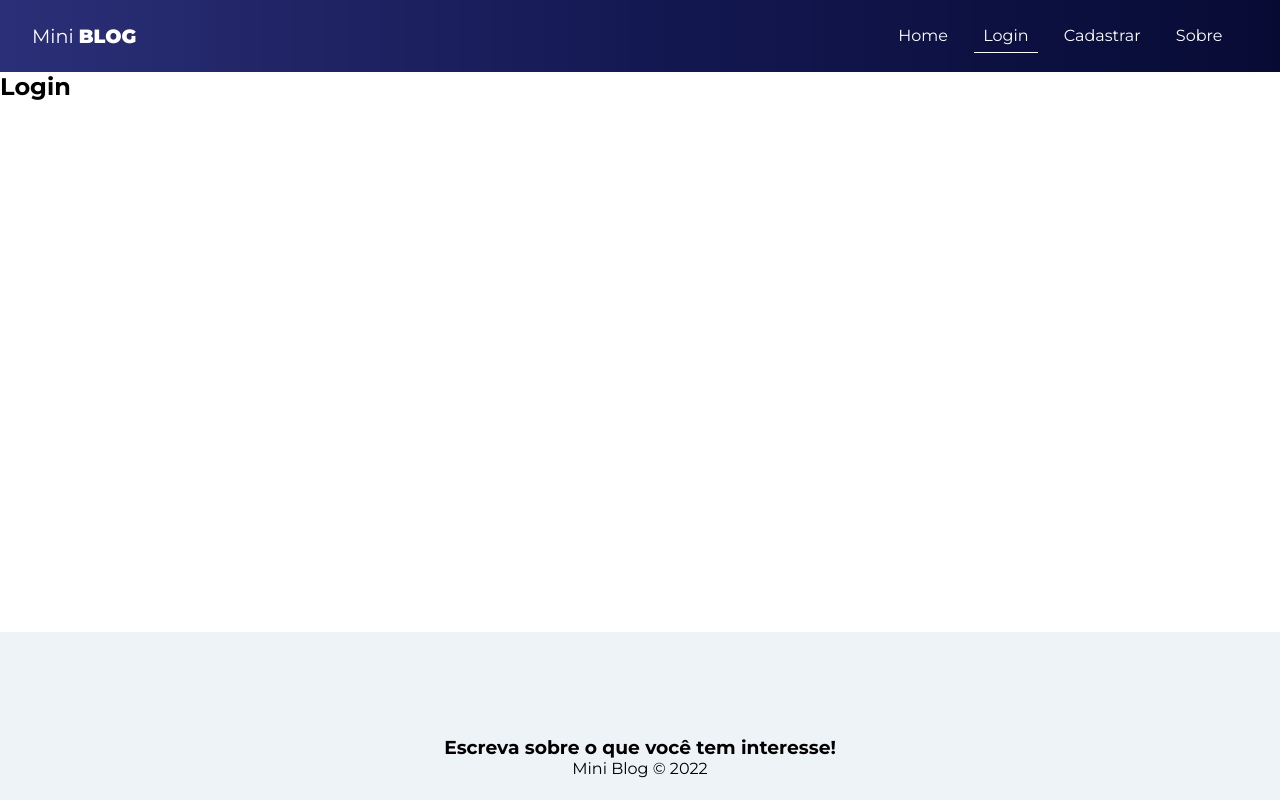
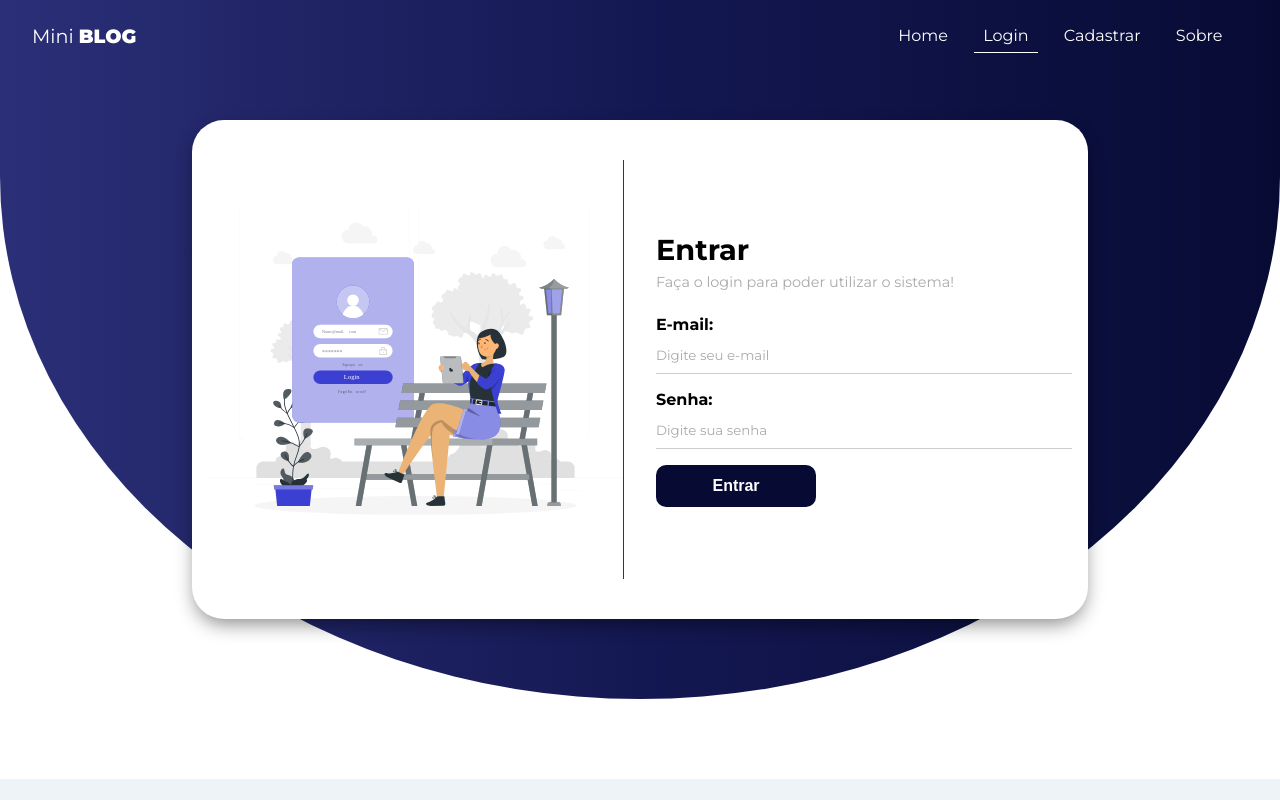
Before and after one commit to GilbertoScript/Mini-blog, a React (Vite) app: page /login in a window 1280 px wide. Shown: the top 800 px of the page. Built offline with nearby package versions, Linux system fonts and the light colour scheme; no server answers.

Commit message:
Feature: :sparkles: Login page structure

```diff
--- a/src/App.jsx
+++ b/src/App.jsx
@@ -5,10 +5,10 @@
 
 // Hooks
 import { useState, useEffect } from 'react';
-import { useAuthentication } from './hooks/useAuthentication'
+import { useAuthentication } from './hooks/useAuthentication';
 
 // Context
-import { AuthProvider } from './context/AuthContext'
+import { AuthProvider } from './context/AuthContext';
 
 // Pages
 import Home from './pages/Home/Home';
--- a/src/App.scss
+++ b/src/App.scss
@@ -35,6 +35,8 @@
         padding: 10px 15px;
         font-size: 1rem;
         transition: .4s;
+        min-width: 10rem;
+        height: 2.65rem;
 
         &:hover {
             background-color: lighten(#070b34, 10%);
@@ -101,7 +103,6 @@
 
     // Form styles
     form {
-        margin: 0 auto;
 
         label {
             display: flex;
--- /dev/null
+++ b/src/components/SpinnerButton/SpinnerButton.jsx
@@ -0,0 +1,14 @@
+import styles from './SpinnerButton.module.scss';
+
+const SpinnerButton = () => {
+
+	return (
+		<>
+			<button className={`${styles.spinnerButton} btn`}>
+				<div className={styles.spinner}></div>
+			</button>
+		</>
+	)
+}
+
+export default SpinnerButton;
--- /dev/null
+++ b/src/components/SpinnerButton/SpinnerButton.module.scss
@@ -0,0 +1,21 @@
+.spinnerButton {
+    display: flex;
+    justify-content: center;
+    align-items: center;
+
+    .spinner {
+        width: 30px;
+        height: 30px;
+        border-radius: 50%;
+        background: radial-gradient(farthest-side,#141852 94%,#0000) top/9px 9px no-repeat,
+         conic-gradient(#0000 30%,#141852);
+        -webkit-mask: radial-gradient(farthest-side,#0000 calc(100% - 9px),#000 0);
+        animation: spinner-c7wet2 0.8s infinite linear;
+    }
+}
+
+@keyframes spinner-c7wet2 {
+   100% {
+      transform: rotate(1turn);
+   }
+}
--- a/src/pages/Login/Login.jsx
+++ b/src/pages/Login/Login.jsx
@@ -1,11 +1,90 @@
 import styles from './Login.module.scss'
+import loginImg from '../../assets/login.svg'
+
+import { useState, useEffect } from 'react'
+import { useAuthentication } from '../../hooks/useAuthentication'
+import SpinnerButton from '../../components/SpinnerButton/SpinnerButton'
 
 const Login = () => {
 
+	// States do form
+	const [email, setEmail] = useState('');
+	const [password, setPassword] = useState('');
+	const [error, setError] = useState('');
+
+	const { createUser, error: authError, loading } = useAuthentication();
+
+	const handleSubmit = async (e) => {
+		e.preventDefault();
+		setError('');
+
+		const user = {
+			email,
+			password
+		}
+
+		const res = await createUser(user);
+
+		console.log(res);
+		setEmail('');
+		setPassword('');
+	}
+
+	// Mapear se o erro do firebase mudou
+	useEffect(() => {
+
+		if(authError) {
+			setError(authError);
+		}
+
+	}, [authError])
+
 	return (
-		<>
-			<h2>Login</h2>
-		</>
+		<div className={styles.login}>
+			<div className={styles.formBox}>
+
+				<div className={styles.imageColumn}>
+					<img src={loginImg} alt="Imagem de login" />
+				</div>
+
+				<div className={styles.formColumn}>
+					<h1>Entrar</h1>
+					<p>Faça o login para poder utilizar o sistema!</p>
+
+					{error && (<p className="error">{error}</p>)}
+
+					<form onSubmit={handleSubmit}>
+
+						<label>
+							<span>E-mail:</span>
+							<input
+								type="email"
+								name="email"
+								placeholder="Digite seu e-mail"
+								value={email}
+								onChange={(e) => {setEmail(e.target.value)}}
+								required
+							/>
+						</label>
+
+						<label>
+							<span>Senha:</span>
+							<input
+								type="password"
+								name="password"
+								placeholder="Digite sua senha"
+								value={password}
+								onChange={(e) => {setPassword(e.target.value)}}
+								required
+							/>
+						</label>
+
+						{!loading && (<button className="btn">Entrar</button>)}
+						{loading && (<SpinnerButton />)}
+					</form>
+				</div>
+			</div>
+		</div>
 	)
 }
 
--- a/src/pages/Login/Login.module.scss
+++ b/src/pages/Login/Login.module.scss
@@ -0,0 +1,55 @@
+.login {
+	background-color: #000;
+	border-radius: 0 0 60% 60%/0 0 100% 100%;
+	padding-bottom: 5rem;
+	background: #2b2f77;
+	background: -webkit-linear-gradient(90deg, #2b2f77 0%, #141852 50%, #070b34 100%);
+	background: linear-gradient(90deg, #2b2f77 0%, #141852 50%, #070b34 100%);
+	padding-top: 3rem;
+	display: flex;
+	justify-content: center;
+
+	.formBox {
+		display: flex;
+		justify-content: center;
+		gap: 2rem;
+
+		width: 70%;
+		border-radius: 2rem;
+		padding: 2.5rem 1rem;
+		background: #fff;
+		-webkit-box-shadow: 0 8px 19px -3.5px rgba(0, 0, 0, 0.47);
+		-moz-box-shadow: 0 8px 19px -3.5px rgba(0, 0, 0, 0.47);
+		box-shadow: 0 8px 19px -3.5px rgba(0, 0, 0, 0.47);
+
+		.imageColumn {
+			width: 50%;
+			border-right: 1px solid #2b2f77;
+		}
+
+		.formColumn {
+			width: 50%;
+			display: flex;
+			flex-direction: column;
+			justify-content: center;
+
+			h1 {
+				font-size: 1.8rem;
+				margin-bottom: 0.35rem;
+			}
+
+			p {
+				font-size: 0.9rem;
+				color: #aaa;
+				margin-bottom: 1.5rem;
+			}
+
+			form {
+
+				label {
+					margin-bottom: 1rem;
+				}
+			}
+		}
+	}
+}
--- a/src/pages/Register/Register.jsx
+++ b/src/pages/Register/Register.jsx
@@ -3,6 +3,7 @@
 
 import { useState, useEffect } from 'react'
 import { useAuthentication } from '../../hooks/useAuthentication'
+import SpinnerButton from '../../components/SpinnerButton/SpinnerButton'
 
 const Register = () => {
 
@@ -113,7 +114,7 @@
 						</label>
 
 						{!loading && (<button className="btn">Cadastrar-se</button>)}
-						{loading && (<button className="btn" disabled>Aguarde...</button>)}
+						{loading && (<SpinnerButton />)}
 					</form>
 				</div>
 			</div>
--- a/src/pages/Register/Register.module.scss
+++ b/src/pages/Register/Register.module.scss
@@ -11,7 +11,8 @@
 
 	.formBox {
 		display: flex;
-		justify-content: space-evenly;
+		justify-content: center;
+		gap: 2rem;
 
 		width: 70%;
 		border-radius: 2rem;
@@ -22,14 +23,15 @@
 		box-shadow: 0 8px 19px -3.5px rgba(0, 0, 0, 0.47);
 
 		.imageColumn {
+			width: 50%;
 			border-right: 1px solid #2b2f77;
-
-			img {
-				height: 90%;
-			}
 		}
 
 		.formColumn {
+			width: 50%;
+			display: flex;
+			flex-direction: column;
+			justify-content: center;
 
 			h1 {
 				font-size: 1.8rem;
```
Also changed, not shown: src/assets/login.svg (added).
